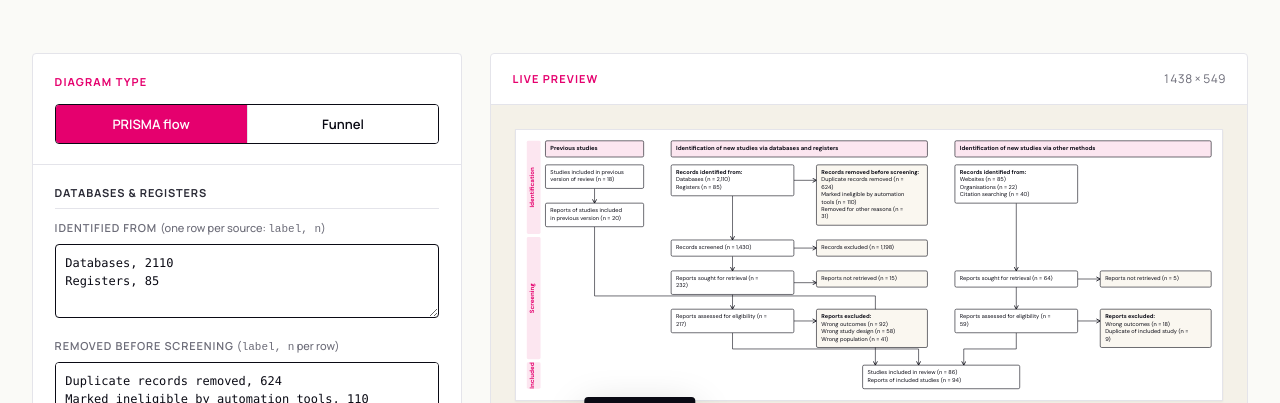
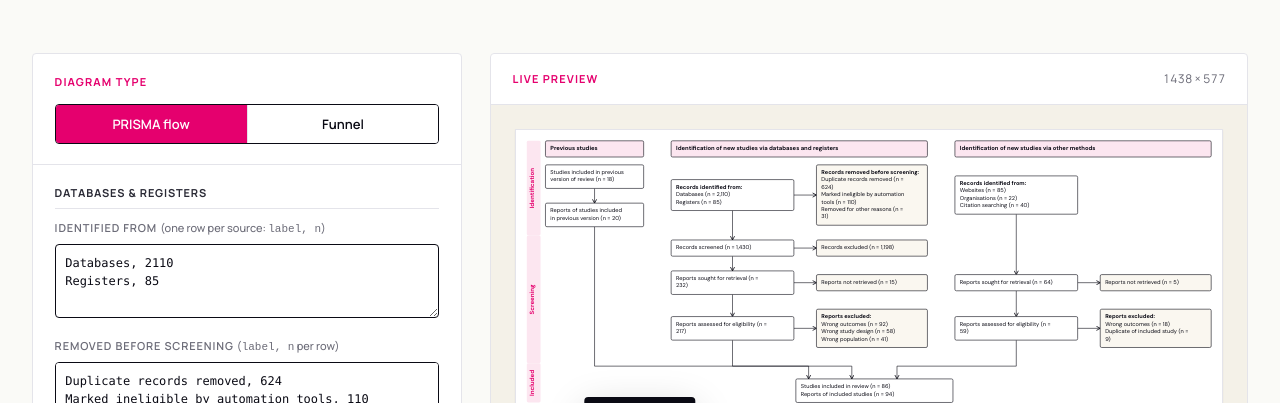
Before and after one commit to lrfoundation/global_safety_evidence_centre, a plain HTML site: page tools/flow-studio.html in a window 1280 px wide. Shown: the part 397-800 px from the top of the page. Drawn offline with Linux system fonts and the light colour scheme.

Commit message:
Update flow-studio.html

```diff
--- a/tools/flow-studio.html
+++ b/tools/flow-studio.html
@@ -288,8 +288,8 @@ function boxSvg(b){
 }
 function vArrow(x, y1, y2){ return '<line x1="' + x + '" y1="' + y1 + '" x2="' + x + '" y2="' + y2 + '" stroke="' + INK + '" stroke-width="1.2" marker-end="url(#arr)"/>'; }
 function hArrow(x1, y, x2){ return '<line x1="' + x1 + '" y1="' + y + '" x2="' + x2 + '" y2="' + y + '" stroke="' + INK + '" stroke-width="1.2" marker-end="url(#arr)"/>'; }
-function elbow(x1, y1, x2, y2){
-  var ym = (y1 + y2) / 2;
+function elbow(x1, y1, x2, y2, bendY){
+  var ym = bendY != null ? bendY : (y1 + y2) / 2;
   return '<polyline points="' + x1 + ',' + y1 + ' ' + x1 + ',' + ym + ' ' + x2 + ',' + ym + ' ' + x2 + ',' + y2 + '" fill="none" stroke="' + INK + '" stroke-width="1.2" marker-end="url(#arr)"/>';
 }
 function svgDefs(){ return '<defs><marker id="arr" markerWidth="9" markerHeight="9" refX="7.5" refY="4.5" orient="auto"><path d="M1,1 L7.5,4.5 L1,8" fill="none" stroke="' + INK + '" stroke-width="1.4"/></marker></defs>'; }
@@ -312,7 +312,7 @@ function nLine(label, v){ var g = gi(v); return g === '' ? null : label + ' (n =
 /* ---------- PRISMA renderer ---------- */
 function renderPrisma(){
   var p = state.prisma;
-  var pad = 22, bandW = 28, BW = 250, GX = 46, EX = 226, colGap = 56, prevW = 200, vgap = 30;
+  var pad = 22, bandW = 28, BW = 250, GX = 46, EX = 226, colGap = 56, prevW = 200, vgap = 30, incGap = 64;
   var titleH = (state.title ? 26 : 0) + (state.subtitle ? 18 : 0) + ((state.title || state.subtitle) ? 12 : 0);
   var capH = state.source ? 22 : 0;
 
@@ -325,6 +325,7 @@ function renderPrisma(){
 
   var arrows = [], boxes = [];
   function add(b){ boxes.push(b); return b; }
+  function centre(bxs, y, h){ bxs.forEach(function(b){ b.y = y + (h - b.h) / 2; }); } // vertical-centre boxes within a row band
 
   var top = pad + titleH;
 
@@ -344,6 +345,7 @@ function renderPrisma(){
   var aRm = add(boxObj(Ax, rowY, EX, [{ text: 'Records removed before screening:', bold: true }].concat(reasonLines(p.removedA)), { fill: EX_FILL }));
   var bId = add(boxObj(Bm, rowY, BW, [{ text: 'Records identified from:', bold: true }].concat(reasonLines(p.idB))));
   var row1H = Math.max(aId.h, aRm.h, bId.h);
+  centre([aId, aRm, bId], rowY, row1H);
   arrows.push(hArrow(aId.x + BW, aId.y + aId.h / 2, aRm.x));
 
   var prevS = null, prevR = null;
@@ -358,6 +360,7 @@ function renderPrisma(){
   var aSc = add(boxObj(Am, rowY2, BW, [nLine('Records screened', p.screened)]));
   var aScx = add(boxObj(Ax, rowY2, EX, [nLine('Records excluded', p.scrExcl)], { fill: EX_FILL }));
   var row2H = Math.max(aSc.h, aScx.h);
+  centre([aSc, aScx], rowY2, row2H);
   arrows.push(vArrow(Am + BW / 2, aId.y + aId.h, aSc.y));
   arrows.push(hArrow(aSc.x + BW, aSc.y + aSc.h / 2, aScx.x));
 
@@ -368,6 +371,7 @@ function renderPrisma(){
   var bSo = add(boxObj(Bm, rowY3, BW, [nLine('Reports sought for retrieval', p.soughtB)]));
   var bNr = add(boxObj(Bx, rowY3, EX, [nLine('Reports not retrieved', p.nrB)], { fill: EX_FILL }));
   var row3H = Math.max(aSo.h, aNr.h, bSo.h, bNr.h);
+  centre([aSo, aNr], rowY3, row3H); centre([bSo, bNr], rowY3, row3H);
   arrows.push(vArrow(Am + BW / 2, aSc.y + aSc.h, aSo.y));
   arrows.push(hArrow(aSo.x + BW, aSo.y + aSo.h / 2, aNr.x));
   arrows.push(vArrow(Bm + BW / 2, bId.y + bId.h, bSo.y));
@@ -380,26 +384,29 @@ function renderPrisma(){
   var bAs = add(boxObj(Bm, rowY4, BW, [nLine('Reports assessed for eligibility', p.assessedB)]));
   var bEr = add(boxObj(Bx, rowY4, EX, [{ text: 'Reports excluded:', bold: true }].concat(reasonLines(p.reasonsB)), { fill: EX_FILL }));
   var row4H = Math.max(aAs.h, aEr.h, bAs.h, bEr.h);
+  centre([aAs, aEr], rowY4, row4H); centre([bAs, bEr], rowY4, row4H);
   arrows.push(vArrow(Am + BW / 2, aSo.y + aSo.h, aAs.y));
   arrows.push(hArrow(aAs.x + BW, aAs.y + aAs.h / 2, aEr.x));
   arrows.push(vArrow(Bm + BW / 2, bSo.y + bSo.h, bAs.y));
   arrows.push(hArrow(bAs.x + BW, bAs.y + bAs.h / 2, bEr.x));
 
-  // Row 5 — included
-  var rowY5 = rowY4 + row4H + vgap + 6;
-  var incW = 320, incCx = (Am + (Bx + EX)) / 2, incX = incCx - incW / 2;
+  // Row 5 — included (centred between the two arm columns, with extra clearance above)
+  var rowY5 = rowY4 + row4H + incGap;
+  var bendY = rowY5 - 26; // route the merge arrows close to the included box, clear of the excluded boxes
+  var incW = 320, incCx = (Am + Bm) / 2 + BW / 2, incX = incCx - incW / 2;
   var inc = add(boxObj(incX, rowY5, incW, [nLine('Studies included in review', p.included), nLine('Reports of included studies', p.repIncluded)]));
-  arrows.push(elbow(Am + BW / 2, aAs.y + aAs.h, incCx - 46, rowY5));
-  arrows.push(elbow(Bm + BW / 2, bAs.y + bAs.h, incCx + 46, rowY5));
-  if(p.showPrev && prevR) arrows.push(elbow(xPrev + prevW / 2, prevR.y + prevR.h, incX + 26, rowY5));
+  arrows.push(elbow(Am + BW / 2, aAs.y + aAs.h, incCx - 46, rowY5, bendY));
+  arrows.push(elbow(Bm + BW / 2, bAs.y + bAs.h, incCx + 46, rowY5, bendY));
+  if(p.showPrev && prevR) arrows.push(elbow(xPrev + prevW / 2, prevR.y + prevR.h, incX + 26, rowY5, bendY));
 
   var totalH = inc.y + inc.h + capH + pad;
 
-  // Phase bands
+  // Phase bands (contiguous: Identification | Screening | Included)
+  var b1 = rowY2 - 9, b2 = rowY4 + row4H + incGap / 2;
   var bands = [
-    { y1: top, y2: rowY2 - 12, label: 'Identification' },
-    { y1: rowY2 - 6, y2: rowY5 - 12, label: 'Screening' },
-    { y1: rowY5 - 6, y2: inc.y + inc.h, label: 'Included' }
+    { y1: top, y2: b1, label: 'Identification' },
+    { y1: b1, y2: b2, label: 'Screening' },
+    { y1: b2, y2: inc.y + inc.h, label: 'Included' }
   ];
   var bandSvg = bands.map(function(bd){
     var h = bd.y2 - bd.y1, cy = (bd.y1 + bd.y2) / 2, cx = pad + bandW / 2;
```
